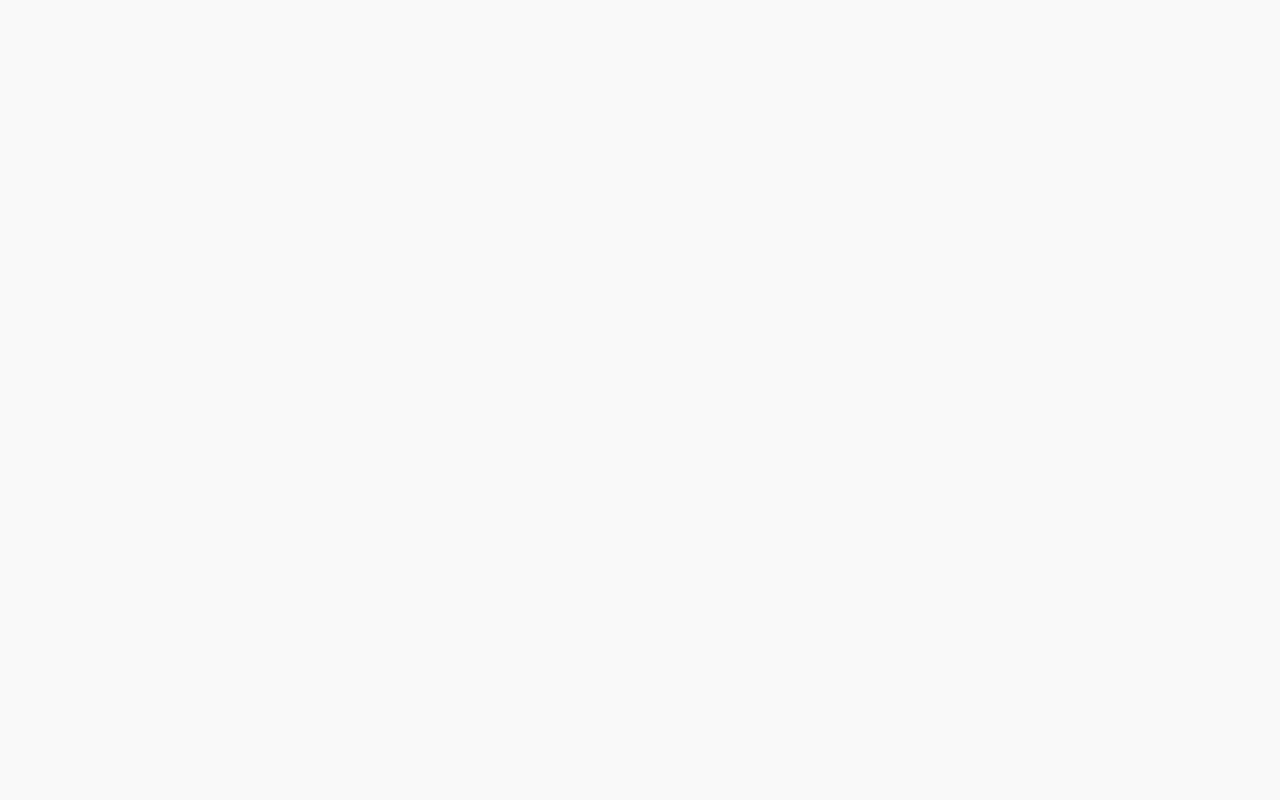
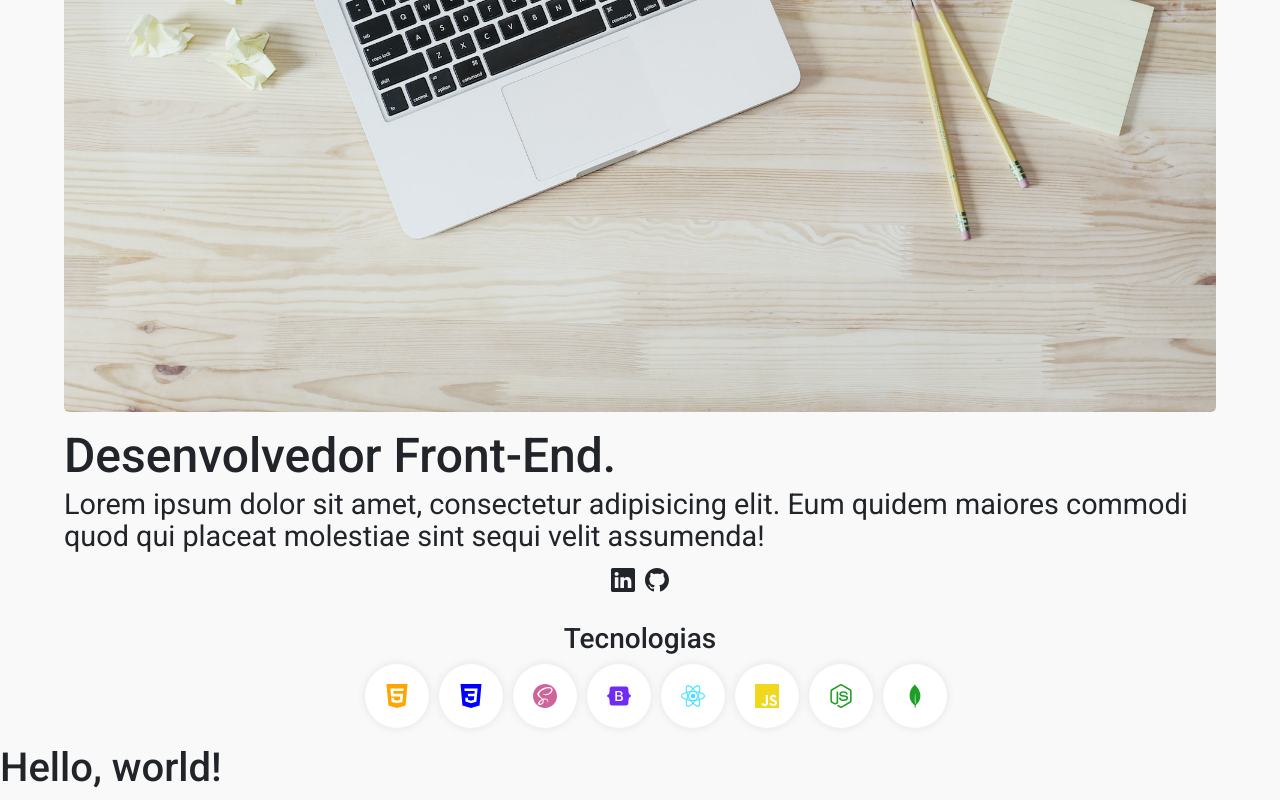
Before and after one commit to Marcelo-gms/portfolio-two, a React (Vite) app: page / in a window 1280 px wide. Shown: the part 426-1226 px from the top of the page. Before the commit the page ends 800 px from the top, so only its background shows below. Built offline with nearby package versions, Linux system fonts and the light colour scheme.

Commit message:
Add section home

```diff
--- a/src/App.jsx
+++ b/src/App.jsx
@@ -1,11 +1,14 @@
 import "bootstrap/dist/css/bootstrap.css";
 
 import Header from "./components/Header";
+import Home from "./components/Home/Home";
+
 
 function App() {
   return (
     <>
       <Header false />
+      <Home />
       <h1>Hello, world!</h1>
     </>
   );
--- a/src/Global/GlobalStyles.js
+++ b/src/Global/GlobalStyles.js
@@ -16,6 +16,16 @@ body{
     background-color: var(--primary-color);
     /* font-family: 'Montserrat', sans-serif; */
     font-family: 'Roboto', sans-serif;
+    font-size:0.96rem;
+}
+
+a{
+    text-decoration:none;
+    color: inherit;
+}
+
+ul{
+    list-style: none;
 }
 
 
--- a/src/components/Header/index.jsx
+++ b/src/components/Header/index.jsx
@@ -9,7 +9,7 @@ function Header() {
   return (
     <>
       {["sm"].map((expand) => (
-        <Navbar key={expand} bg="light" expand={expand} className="mb-3 px-3" >
+        <Navbar key={expand} bg="light" expand={expand} className="mb-3 px-3 position-sticky top-0 z-1" >
           <Container fluid>
             <Navbar.Brand href="#">Marcelo Gomes</Navbar.Brand>
             <Navbar.Toggle aria-controls={`offcanvasNavbar-expand-${expand}`} />
--- /dev/null
+++ b/src/components/Home/Home.jsx
@@ -0,0 +1,43 @@
+import * as C from "./styles"
+
+import {BsLinkedin, BsGithub} from "react-icons/bs"
+import {SiHtml5, SiCss3, SiJavascript, SiReact,SiSass, SiBootstrap, SiNodedotjs, SiMongodb} from "react-icons/si"
+
+
+const Home = () => {
+  return (
+    <C.MainContainer>
+        <C.ImageContainer>
+            <div>
+            <img src="/img-home.jpg" alt="author" />
+            </div>
+        </C.ImageContainer>
+        <C.TextContainer>
+            <h1>Desenvolvedor front-end.</h1>
+            <p>Lorem ipsum dolor sit amet, consectetur adipisicing elit. Eum quidem maiores commodi quod qui placeat molestiae sint sequi velit assumenda!</p>
+
+            <C.SocialContainer>
+                <BsLinkedin />
+                <BsGithub />
+            </C.SocialContainer>
+
+        </C.TextContainer>
+        <C.StackContainer>
+            <h3>Tecnologias</h3>
+            <ul>
+                <li><SiHtml5 color="orange"/></li>
+                <li><SiCss3 color="blue"/></li>
+                <li><SiSass color="#cf649a"/></li>
+                <li><SiBootstrap color="#702cf5"/></li>
+                <li><SiReact color="#41e0fd"/></li>
+                <li><SiJavascript color="#efd81d"/></li>
+                <li><SiNodedotjs color="#1e9e25"/></li>
+                <li><SiMongodb color="#1e9e25"/></li>
+
+            </ul>
+        </C.StackContainer>
+    </C.MainContainer>
+  )
+}
+
+export default Home
--- /dev/null
+++ b/src/components/Home/styles.js
@@ -0,0 +1,83 @@
+import styled from "styled-components";
+
+export const MainContainer = styled.div`
+  width: 100%;
+  margin: 0 auto;
+  display: flex;
+  flex-direction: column;
+  gap: 20px;
+`;
+export const ImageContainer = styled.div`
+  width: 100%;
+
+  div {
+    width: 90%;
+    margin: 0 auto;
+  }
+
+  img {
+    width: 100%;
+    border-radius: 5px;
+  }
+`;
+export const TextContainer = styled.div`
+  width: 90%;
+  margin: 0 auto;
+
+  h1 {
+    width: 100%;
+    font-size: 3rem;
+    line-height: 3rem;
+    text-transform: capitalize;
+  }
+
+  p {
+    font-size: 1.8rem;
+    line-height: 2rem;
+  }
+`;
+export const SocialContainer = styled.div`
+  width: 100%;
+  display: flex;
+  justify-content: center;
+  gap: 10px;
+
+  svg {
+    font-size: 1.5rem;
+  }
+`;
+export const StackContainer = styled.div`
+  width: 100%;
+  padding: auto;
+  margin-top: 10px;
+  justify-content: center;
+
+  h3 {
+    text-align: center;
+  }
+
+  ul {
+    display: flex;
+    justify-content:center;
+    gap: 10px;
+    flex-wrap: wrap;
+
+
+    li {
+
+      align-items: center;
+      background-color: #fff;
+      border-radius: 50%;
+      box-shadow: 0 0 10px rgba(0, 0, 0, 0.09);
+      cursor: pointer;
+      display: flex;
+      height: 4rem;
+      justify-content: center;
+      width: 4rem;
+      svg {
+        font-size: 1.5rem;
+        color: ${props => props.color ? props.color : "#000"};
+      }
+    }
+  }
+`;
```
